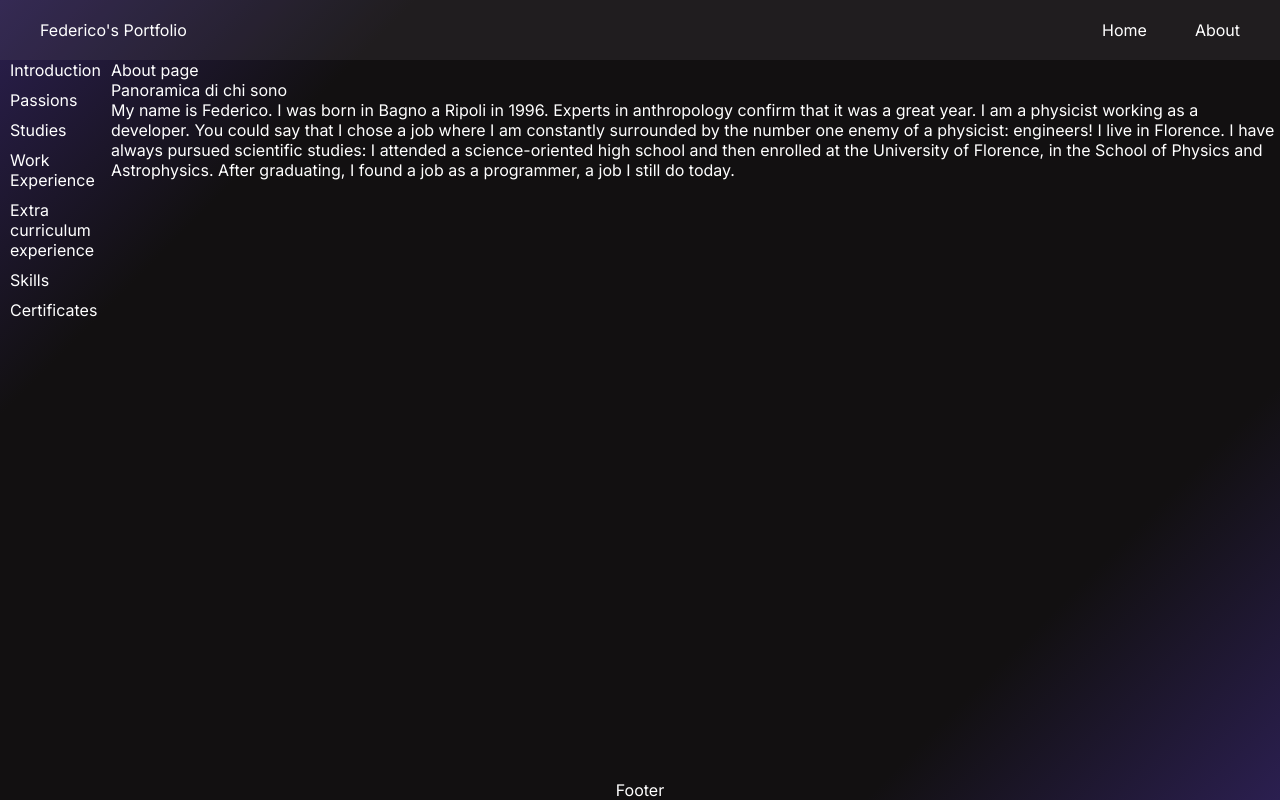
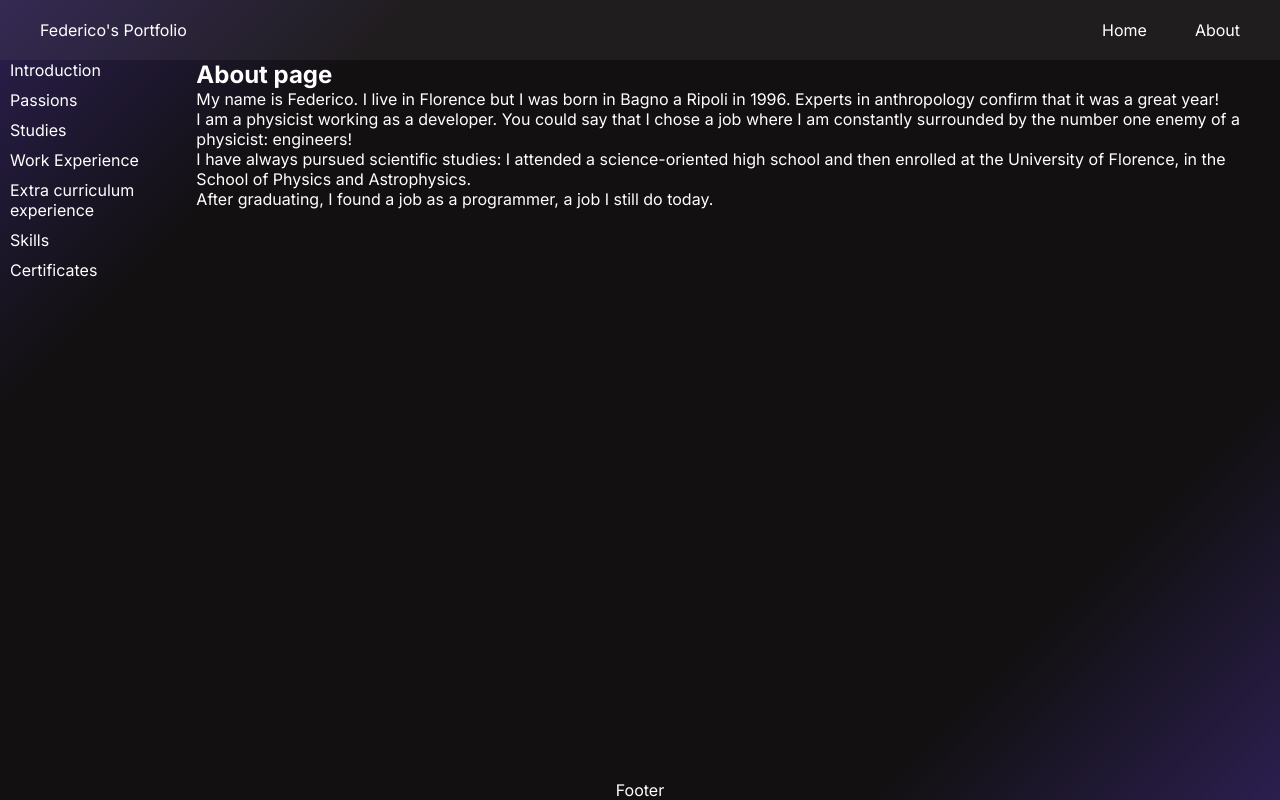
Before and after one commit to Tocco17/portfolio, a Next.js app: page /about in a window 1280 px wide. Built offline with nearby package versions, Linux system fonts and the light colour scheme.

Commit message:
about page

```diff
--- a/app/about/page.tsx
+++ b/app/about/page.tsx
@@ -1,23 +1,27 @@
 export default function AboutPage() {
 	return (<>
-		<div>About page</div>
+		<h2>About page</h2>
+
 		<div>
-			<p>Panoramica di chi sono</p>
 			<p>
-				My name is Federico. I was born in Bagno a Ripoli in 1996.
-				Experts in anthropology confirm that it was a great year.
+				My name is Federico. I live in Florence but I was born in Bagno a Ripoli in 1996.
+				Experts in anthropology confirm that it was a great year!
+			</p>
 
+			<p>
 				I am a physicist working as a developer.
 				You could say that I chose a job where I am constantly
 				surrounded by the number one enemy of a physicist: engineers!
+			</p>
 
-				I live in Florence.
-
+			<p>
 				I have always pursued scientific studies:
 				I attended a science-oriented high school
 				and then enrolled at the University of Florence,
 				in the School of Physics and Astrophysics.
+			</p>
 
+			<p>
 				After graduating, I found a job as a programmer,
 				a job I still do today.
 			</p>
```
